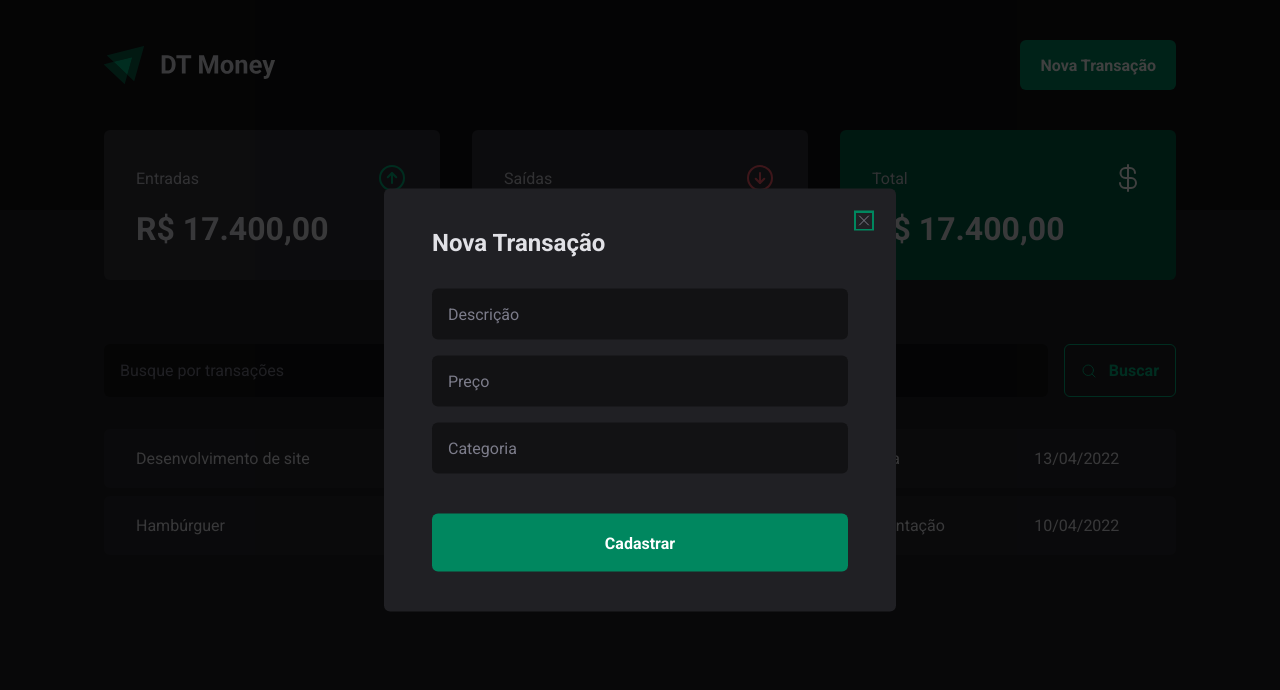
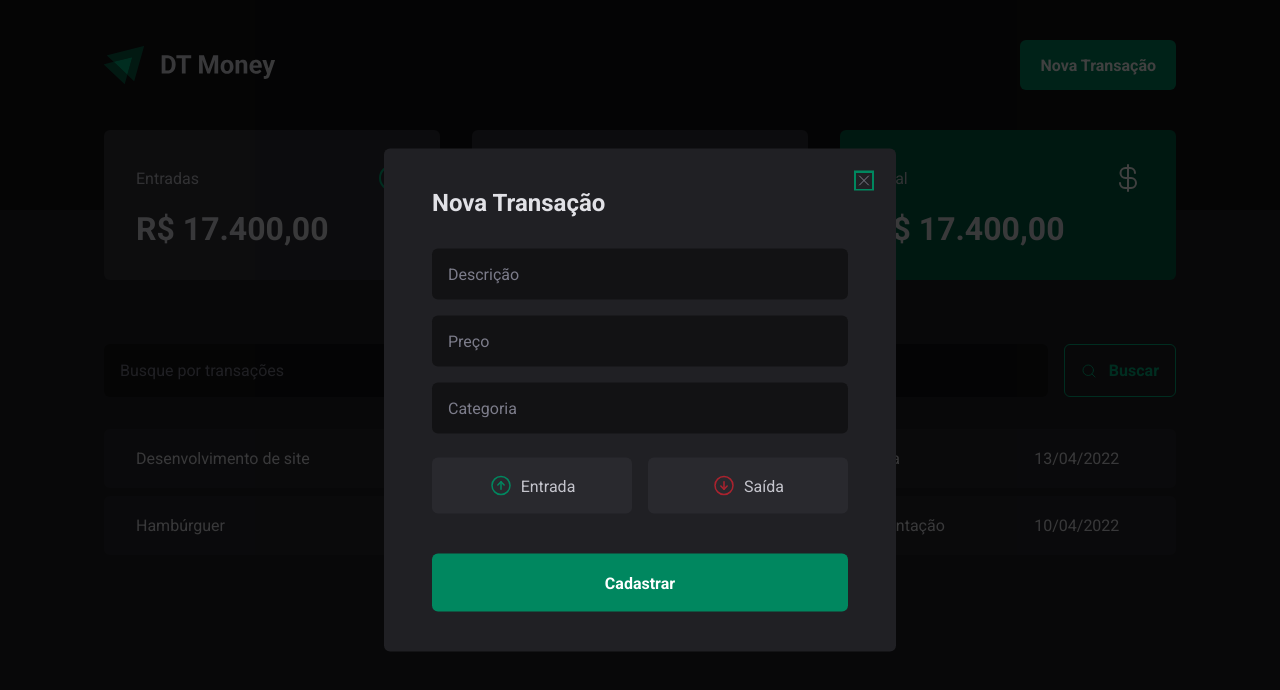
Before and after one commit to CarlosAlexandredevv/Dt-money, a React (Vite) app: page / in a window 1280 px wide. Both pictures are taken after a click on the button "Nova Transação". Shown: the top 690 px of the page. Built offline with nearby package versions, Linux system fonts and the light colour scheme.

Commit message:
:lipstick: feat: button income and outcome styles

```diff
--- a/src/components/NewTransactionModal/index.tsx
+++ b/src/components/NewTransactionModal/index.tsx
@@ -1,6 +1,12 @@
 import * as Dialog from '@radix-ui/react-dialog';
-import { CloseButton, Content, Overlay } from './styles';
-import { X } from 'phosphor-react';
+import {
+  CloseButton,
+  Content,
+  Overlay,
+  TransactionType,
+  TransactionTypeButton,
+} from './styles';
+import { ArrowCircleDown, ArrowCircleUp, X } from 'phosphor-react';
 
 export function NewTransactionModal() {
   return (
@@ -18,6 +24,18 @@
           <input type="number" placeholder="Preço" required />
           <input type="number" placeholder="Categoria" required />
 
+          <TransactionType>
+            <TransactionTypeButton variant="income">
+              <ArrowCircleUp size={24} />
+              Entrada
+            </TransactionTypeButton>
+
+            <TransactionTypeButton variant="outcome">
+              <ArrowCircleDown size={24} />
+              Saída
+            </TransactionTypeButton>
+          </TransactionType>
+
           <button type="submit">Cadastrar</button>
         </form>
       </Content>
--- a/src/components/NewTransactionModal/styles.ts
+++ b/src/components/NewTransactionModal/styles.ts
@@ -69,3 +69,31 @@
     cursor: pointer;
     color: ${props => props.theme["gray-500"]};
 `
+
+export const TransactionType = styled.div`
+    display: grid;
+    grid-template-columns: repeat(2, 1fr);
+    gap: 1rem;
+    margin-top: 0.5rem;
+`
+
+interface TransactionTypeButtonProps {
+    variant: 'income' | 'outcome';
+}
+
+export const TransactionTypeButton = styled.button<TransactionTypeButtonProps>`
+    background: ${props => props.theme["gray-700"]};
+    padding: 1rem;
+    display: flex;
+    align-items: center;
+    justify-content: center;
+    gap: 0.5rem;
+    border-radius: 6px;
+    cursor: pointer;
+    border: 0;
+    color: ${props => props.theme["gray-300"]};
+
+    svg{
+        color: ${props => props.variant === 'income' ? props.theme["green-500"] : props.theme["red-500"]}; ;
+    }
+`
```
